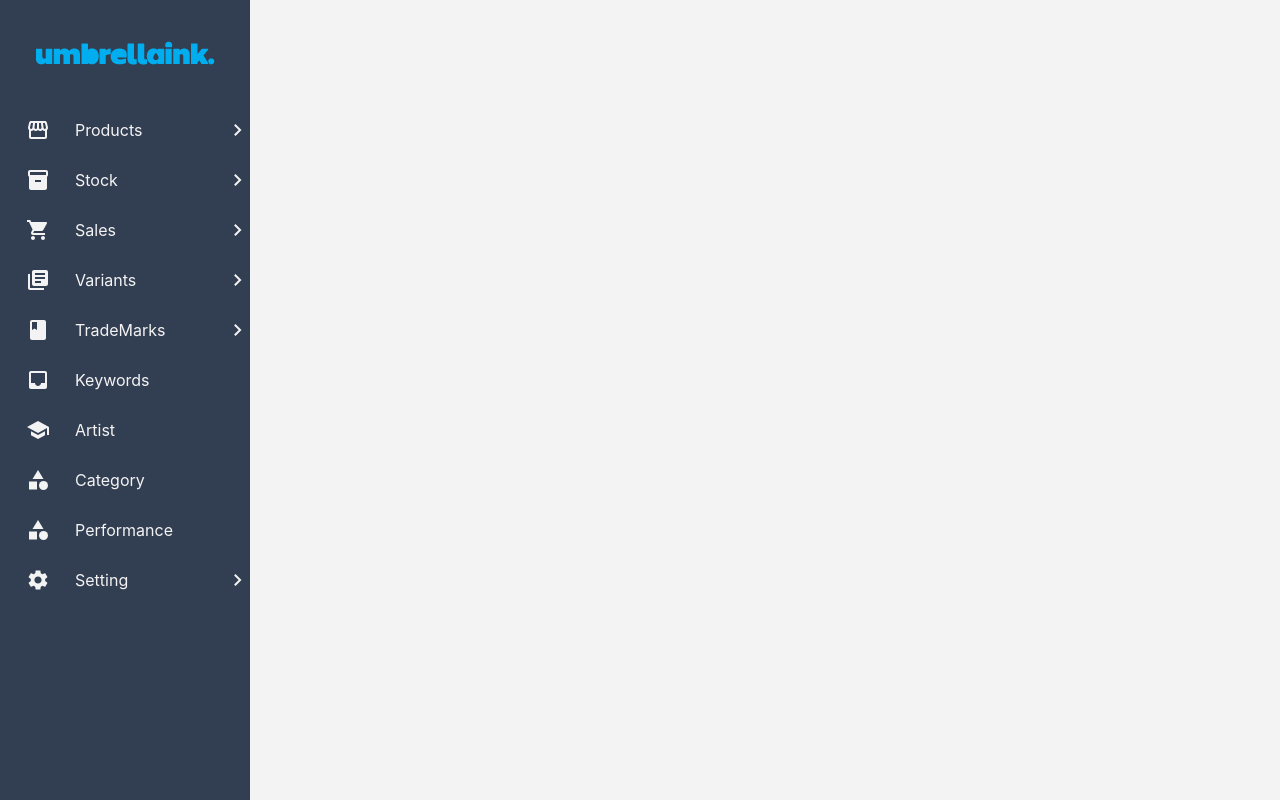
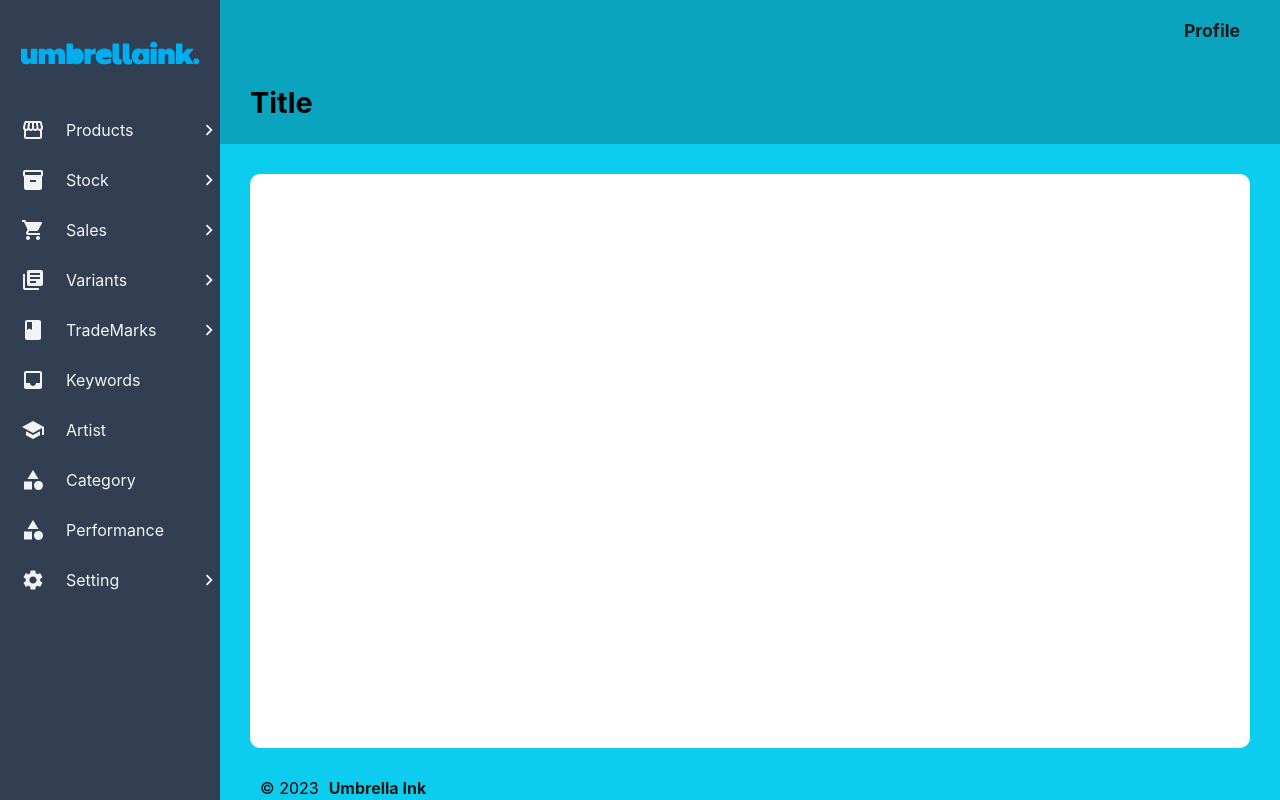
Before and after one commit to NightW0lfff/Zedflow-Project, a React (Create React App) app: page / in a window 1280 px wide. Built offline with nearby package versions, Linux system fonts and the light colour scheme.

Commit message:
Add Main Content Area
Add Header, Footer and Main Content Areas

```diff
--- a/src/App.js
+++ b/src/App.js
@@ -1,6 +1,6 @@
 import "./style.css";
-// import TabList from "./Components/NavigationTab/TabList";
 import Sidebar from "./Components/Sidebar";
+import Main from "./Components/Main";
 // import Test from "./Test.js";
 
 function App() {
@@ -8,7 +8,7 @@ function App() {
     <div className="App">
       <container>
         <Sidebar />
-        {/* <Test /> */}
+        <Main />
       </container>
     </div>
   );
--- /dev/null
+++ b/src/Components/Main.css
@@ -0,0 +1,87 @@
+:root {
+  --font-size: 16px;
+  --font-weight: 400;
+  --background-color: #0dcdef;
+  --color: #1a1a1a;
+}
+
+.container {
+  background-color: var(--background-color);
+  display: flex;
+  flex-direction: column;
+  position: relative;
+  width: 100%;
+  height: 100vh;
+  /* min-height: 100vh; */
+  margin: 0;
+  padding: 0;
+  gap: 0;
+}
+
+.nav-top {
+  background-color: #0aa4bf;
+  color: var(--color);
+  display: flex;
+  flex-direction: row;
+  justify-content: flex-end;
+  align-items: center;
+  height: 85px;
+  width: 100%;
+}
+
+.nav-top-account {
+  padding: 0 40px;
+}
+
+.nav-top-account-title {
+  font-size: 1.1rem;
+  font-weight: bold;
+}
+
+.nav-top-header {
+  display: flex;
+  flex-direction: row;
+  text-align: center;
+  background-color: #0aa4bf;
+}
+
+.nav-top-header h2 {
+  font-size: 1.8rem;
+  font-weight: bold;
+  padding-left: 30px;
+}
+
+.main-container {
+  display: flex;
+  flex-direction: row;
+  height: 100%;
+  margin: 30px;
+}
+
+.main-box {
+  background-color: #ffffff;
+  width: 100%;
+  height: 100%;
+  border-radius: 10px;
+}
+
+footer {
+  position: relative;
+  bottom: 0;
+  left: 0;
+  width: 100%;
+  height: 30px;
+}
+
+.brand-name {
+  color: var(--color);
+  font-weight: bold;
+}
+
+.footer-container {
+  display: flex;
+  flex-direction: row;
+  align-items: center;
+  gap: 10px;
+  padding: 0 40px;
+}
--- /dev/null
+++ b/src/Components/Main.js
@@ -0,0 +1,31 @@
+import "./Main.css";
+
+function Main() {
+  return (
+    <div className="container">
+      <nav className="nav-top">
+        <div className="nav-top-account">
+          {/* <i></i> */}
+          <span className="nav-top-account-title">Profile</span>
+        </div>
+      </nav>
+      <div className="nav-top-header">
+        <h2>Title</h2>
+      </div>
+
+      <div className="main-container">
+        <div className="main-box"></div>
+      </div>
+      <footer>
+        <div className="footer-container">
+          <span className="copyright">© 2023</span>
+          <a href="/home" className="brand-name">
+            Umbrella Ink
+          </a>
+        </div>
+      </footer>
+    </div>
+  );
+}
+
+export default Main;
--- /dev/null
+++ b/src/Components/Sidebar.css
@@ -0,0 +1,125 @@
+.sidebar {
+  position: relative;
+  width: 250px;
+  height: 100%;
+  min-height: 100vh;
+  background-color: #323f52;
+  color: #f4f3f4;
+}
+
+.sidebar-logo {
+  display: block;
+  padding: 20px 10px;
+  margin: auto;
+  user-select: none;
+}
+
+.sidebar-list {
+  height: auto;
+  margin: 0;
+  padding: 0;
+  width: 100%;
+}
+
+.sidebar-list-container,
+.sublist-container {
+  display: flex;
+  height: 50px;
+  width: 100%;
+  list-style-type: none;
+  margin: 0;
+  flex-direction: row;
+  justify-content: center;
+  align-items: center;
+}
+
+/* To hide a sublist */
+.sidebar-sublist.hidden {
+  width: 100%;
+  max-height: 0;
+  padding: 0;
+  transition: max-height 0.5s ease-out;
+
+  overflow: hidden;
+}
+
+.sidebar-sublist {
+  list-style-type: none;
+  padding: 0;
+  max-height: 350px;
+  transition: max-height 0.5s ease-out;
+  overflow: hidden;
+}
+
+.sidebar-list-container:hover,
+.sidebar-sublist-container:hover {
+  cursor: pointer;
+  background-color: #2c3745;
+}
+
+/* Change the color of list container when isActive */
+.sidebar-list-container#active,
+.no-arrow.sidebar-list-container#active,
+.sidebar-sublist-container#active {
+  background-color: #2c3745;
+}
+
+.sidebar-sidebar-list-container,
+.sidebar-sublist-container {
+  display: flex;
+  align-items: center;
+  height: 50px;
+  list-style-type: none;
+  margin: 0;
+  padding: 0;
+}
+
+.sidebar-list-container #icon,
+.no-arrow .sidebar-list-container #icon {
+  flex: 3;
+  display: grid;
+  place-items: center;
+}
+
+#title {
+  user-select: none;
+}
+
+.sidebar-list-container #title {
+  flex: 6;
+}
+
+.sidebar-sublist-container #title,
+.no-arrow .sidebar-list-container #title {
+  flex: 7;
+}
+
+.sidebar-sublist-container div {
+  flex: 3;
+}
+
+/* Add arrow animation */
+#arrow {
+  transition: transform 0.6s;
+}
+
+#arrow.rotate {
+  transform: rotate(90deg);
+}
+
+.sidebar-list-container #arrow {
+  flex: 1;
+  display: grid;
+  place-items: center;
+}
+
+a {
+  text-decoration: none;
+  color: #f4f3f4;
+}
+
+@media only screen and (max-width: 1200px) {
+  .sidebar {
+    width: 60px;
+  }
+}
--- a/src/Components/Sidebar.js
+++ b/src/Components/Sidebar.js
@@ -1,4 +1,4 @@
-import "../style.css";
+import "./Sidebar.css";
 import React, { useState } from "react";
 import { Link, useLocation } from "react-router-dom";
 import { SidebarData } from "./SidebarData";
@@ -10,6 +10,7 @@ function Sidebar(props) {
   const path = useLocation();
 
   const [arrowRotation, setArrowRotation] = useState(false);
+
   const [openList, setOpenList] = useState(() => {
     return SidebarData.filter((value) => value.hasSubList).map((value, key) => {
       return { id: value.id, open: false };
@@ -38,13 +39,17 @@ function Sidebar(props) {
     // Sidebar Container
     <div className="sidebar">
       {/* Sidebar Header */}
-      <div className="header">
-        <a href="/Home" className="logo">
-          <img src="/zedflow-logo.png" alt="Zedflow Logo" className="logo" />
+      <div className="sidebar-header">
+        <a href="/home" className="sidebar-logo">
+          <img
+            src="/zedflow-logo.png"
+            alt="Zedflow Logo"
+            className="sidebar-logo"
+          />
         </a>
       </div>
       {/* Sidebar List */}
-      <ul className="list">
+      <ul className="sidebar-list">
         {SidebarData.map((value, key) => {
           // Check if the current path is the same as the path in the sidebar data
           const isActive = path.pathname.includes(value.path);
@@ -58,7 +63,7 @@ function Sidebar(props) {
                 // If the sidebar item has no sublist, add the class "no-arrow" to the list item
                 <Link
                   to={value.path}
-                  className="list-container"
+                  className="sidebar-list-container"
                   id={isActive && "active"}
                 >
                   <i id="icon">{value.icon}</i>
@@ -66,7 +71,7 @@ function Sidebar(props) {
                 </Link>
               ) : (
                 <div
-                  className="list-container"
+                  className="sidebar-list-container"
                   onClick={() => toggleOpen(key)}
                   id={isActive && "active"}
                 >
@@ -86,16 +91,18 @@ function Sidebar(props) {
 
               {/* Sidebar Sublist */}
               {value.hasSubList && (
-                <ul className={`sublist ${isOpen(key) ? "" : "hidden"}`}>
+                <ul
+                  className={`sidebar-sublist ${isOpen(key) ? "" : "hidden"}`}
+                >
                   {/* Create a sublist for each list item that has Sublist */}
                   {value.subList.map((subValue, subKey) => {
                     // Check if the current path is the same as the path in the sidebar data
                     const isActive = path.pathname.includes(subValue.path);
                     return (
-                      <li key={subKey} className="sublist">
+                      <li key={subKey} className="sidebar-sublist">
                         <Link to={subValue.path}>
                           <div
-                            className="sublist-container"
+                            className="sidebar-sublist-container"
                             id={isActive && "active"}
                           >
                             <div></div>
--- a/src/style.css
+++ b/src/style.css
@@ -5,130 +5,10 @@
 }
 
 container {
-  display: block;
+  display: flex;
   margin: 0;
   padding: 0;
   height: 100%;
   min-height: 100vh;
   width: 100%;
 }
-
-.sidebar {
-  position: relative;
-  width: 250px;
-  height: 100%;
-  min-height: 100vh;
-  background-color: #323f52;
-  color: #f4f3f4;
-}
-
-.sidebar .logo {
-  display: block;
-  padding: 20px 10px;
-  margin: auto;
-  user-select: none;
-}
-
-.sidebar .list {
-  height: auto;
-  margin: 0;
-  padding: 0;
-  width: 100%;
-}
-
-.list-container,
-.sublist-container {
-  display: flex;
-  height: 50px;
-  width: 100%;
-  list-style-type: none;
-  margin: 0;
-  flex-direction: row;
-  justify-content: center;
-  align-items: center;
-}
-
-/* To hide a sublist */
-.sublist.hidden {
-  width: 100%;
-  max-height: 0;
-  padding: 0;
-  transition: max-height 0.6s ease-out;
-
-  overflow: hidden;
-}
-
-.sublist {
-  list-style-type: none;
-  padding: 0;
-  max-height: 350px;
-  transition: max-height 0.6s ease-out;
-  overflow: hidden;
-}
-
-.list-container:hover,
-.sublist-container:hover {
-  cursor: pointer;
-  background-color: #2c3745;
-}
-
-/* Change the color of list container when isActive */
-.list-container#active,
-.no-arrow.list-container#active,
-.sublist-container#active {
-  background-color: #2c3745;
-}
-
-.list-container,
-.sublist-container {
-  display: flex;
-  align-items: center;
-  height: 50px;
-  list-style-type: none;
-  margin: 0;
-  padding: 0;
-}
-
-.list-container #icon,
-.no-arrow .list-container #icon {
-  flex: 3;
-  display: grid;
-  place-items: center;
-}
-
-#title {
-  user-select: none;
-}
-
-.list-container #title {
-  flex: 6;
-}
-
-.sublist-container #title,
-.no-arrow .list-container #title {
-  flex: 7;
-}
-
-.sublist-container div {
-  flex: 3;
-}
-
-/* Add arrow animation */
-#arrow {
-  transition: transform 0.6s;
-}
-
-#arrow.rotate {
-  transform: rotate(90deg);
-}
-
-.list-container #arrow {
-  flex: 1;
-  display: grid;
-  place-items: center;
-}
-
-a {
-  text-decoration: none;
-  color: #f4f3f4;
-}
```
